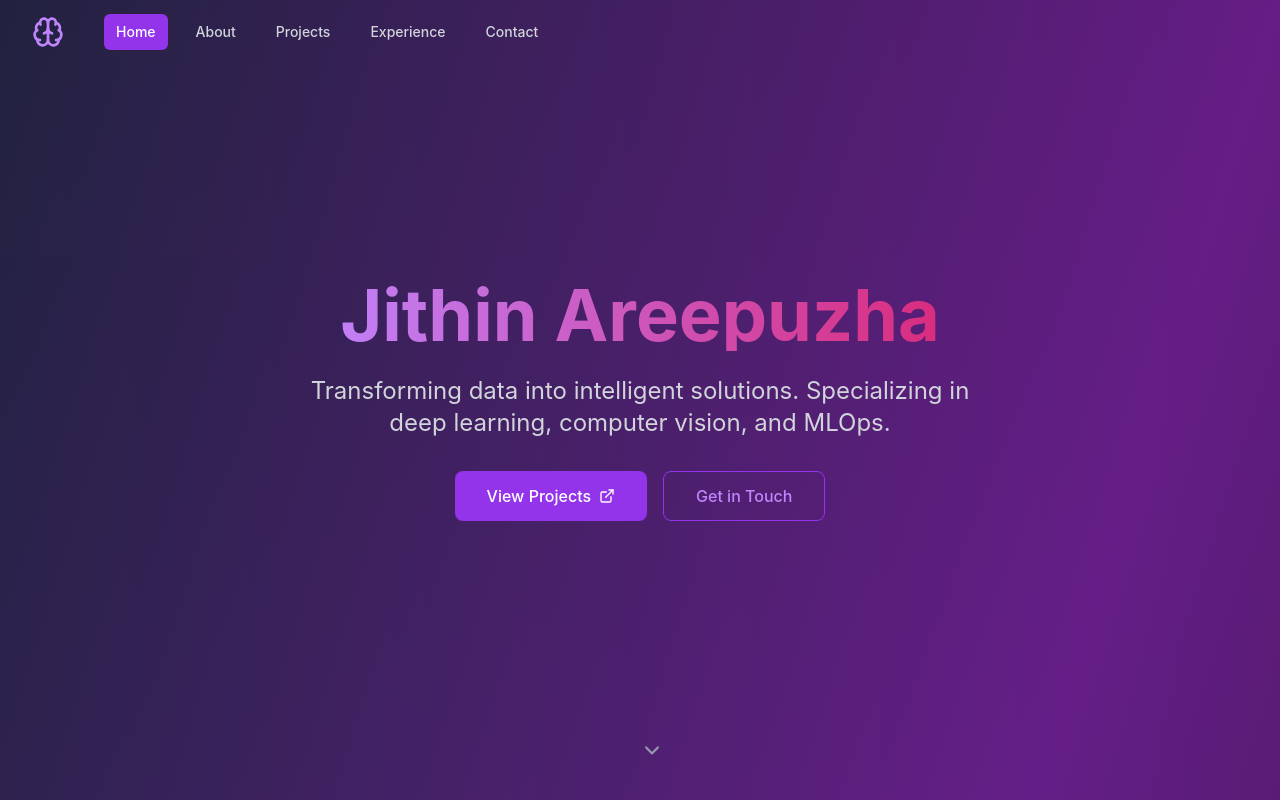
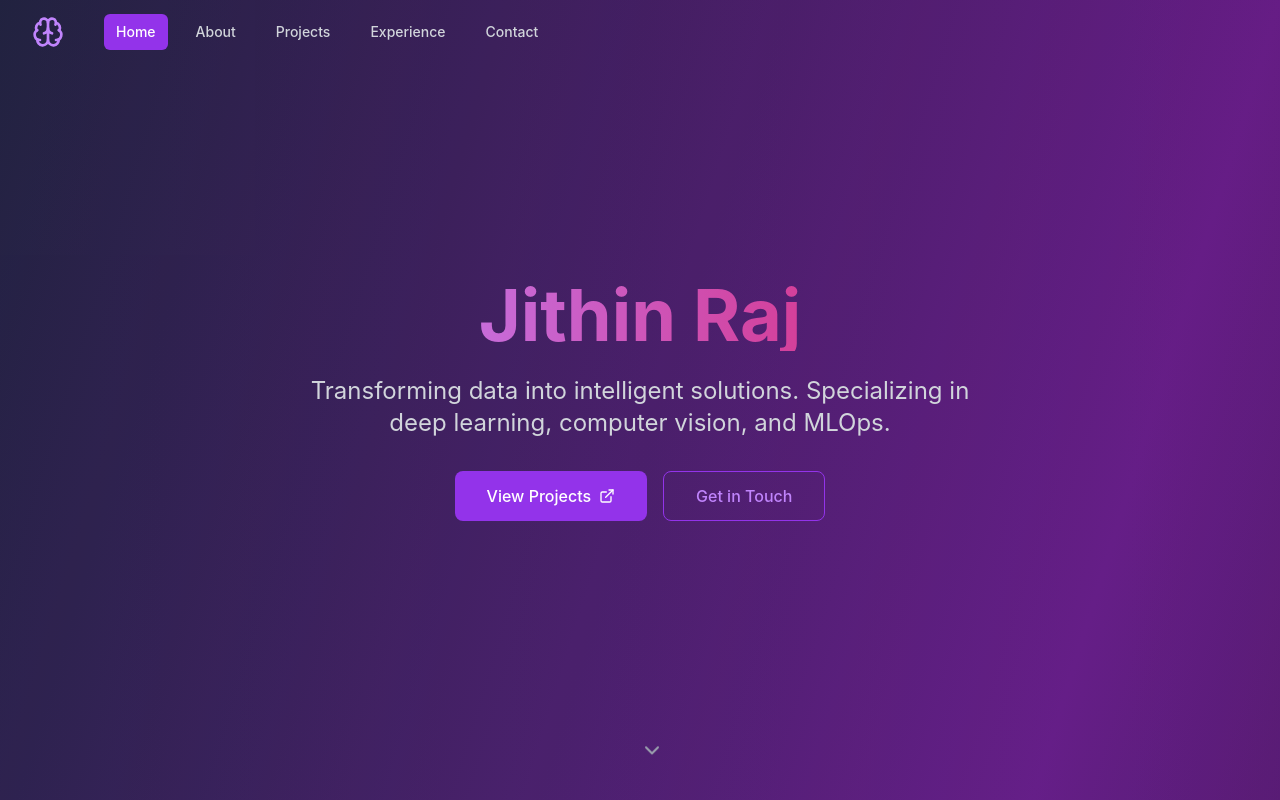
Before and after one commit to jithinongithub/my-portfolio, a React (Vite) app: page / in a window 1280 px wide. Shown: the top 800 px of the page. Built offline with nearby package versions, Linux system fonts and the light colour scheme.

Commit message:
Name change

```diff
--- a/src/App.tsx
+++ b/src/App.tsx
@@ -176,7 +176,7 @@ const MLPortfolio: React.FC = () => {
         <div className="absolute inset-0 bg-gradient-to-r from-purple-400/20 to-pink-600/20 animate-pulse"></div>
         <div className="relative z-10 text-center px-4 sm:px-6 lg:px-8 max-w-4xl mx-auto">
           <h1 className="text-4xl sm:text-6xl lg:text-7xl font-bold mb-6 bg-gradient-to-r from-purple-400 to-pink-600 bg-clip-text text-transparent">
-            Jithin Areepuzha
+            Jithin Raj
           </h1>
           <p className="text-xl sm:text-2xl text-gray-300 mb-8 max-w-2xl mx-auto">
             Transforming data into intelligent solutions. Specializing in deep learning, computer vision, and MLOps.
```
